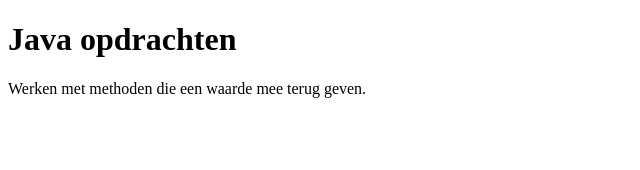
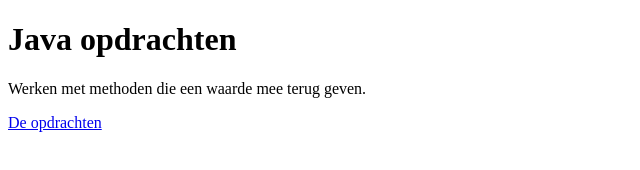
Before and after one commit to Johnny63Vi/basisJava, a plain HTML site: page index.html in a window 1280 px wide. Shown: the whole page, without its empty margins (0-640 px from the left). Drawn offline with Linux system fonts and the light colour scheme.

Commit message:
Add link to PDF assignments in index.html
Added a link to the PDF assignments that opens in a new tab.

```diff
--- a/index.html
+++ b/index.html
@@ -6,5 +6,8 @@
 <body>
     <h1>Java opdrachten</h1>
     <p>Werken met methoden die een waarde mee terug geven.</p>
+    <!-- De PDF opent in een nieuw tabblad -->
+<a href="methodenRet.pdf" target="_blank">De opdrachten</a>
+
 </body>
 </html>
```
